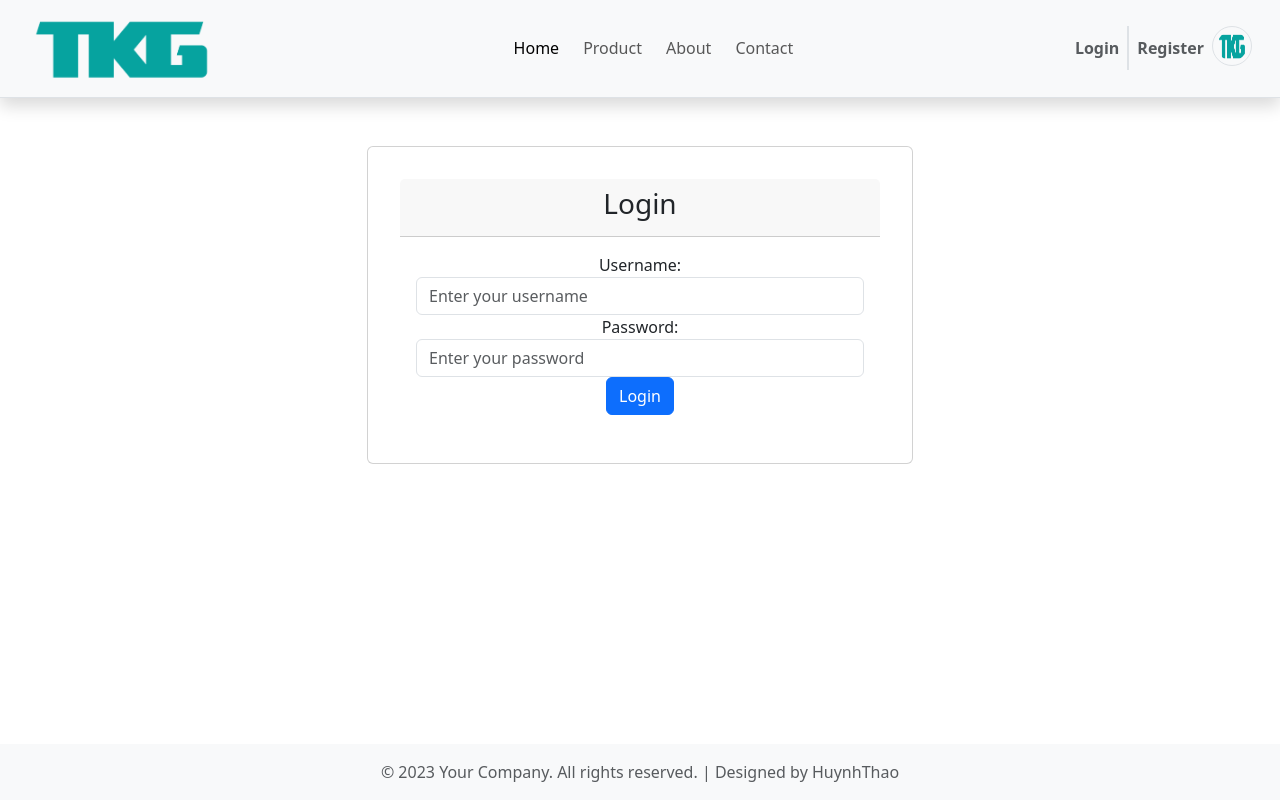
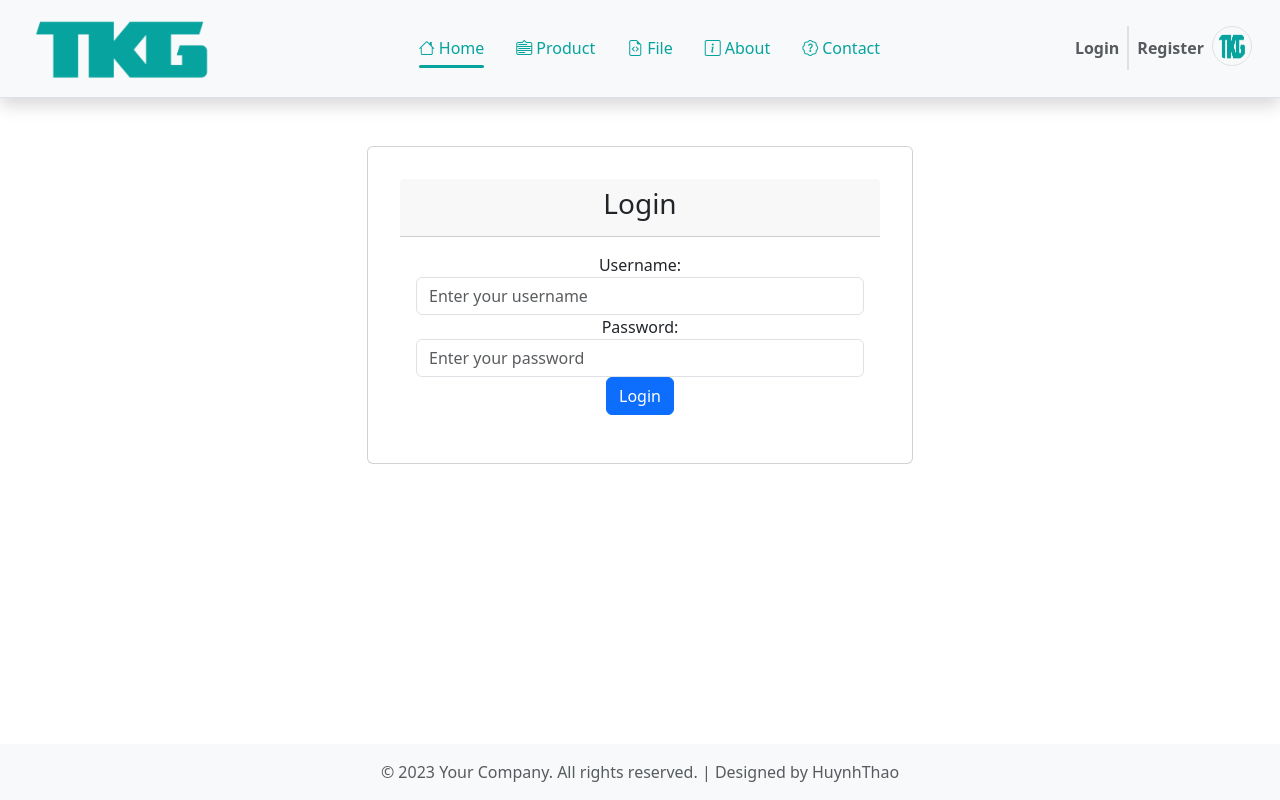
Before and after one commit to huynhthao12a3/react-demo, a React (Vite) app: page /home in a window 1280 px wide. Built offline with nearby package versions, Linux system fonts and the light colour scheme.

Commit message:
save file, make File View

```diff
--- /dev/null
+++ b/src/api/File/index.js
@@ -0,0 +1,10 @@
+import axiosClient from "../axiosClient";
+
+const fileApi = {
+	getAllFile: () => {
+		const url = "/tds/file/files";
+		return axiosClient.get(url);
+	},
+};
+
+export default fileApi;
--- a/src/api/Product/index.js
+++ b/src/api/Product/index.js
@@ -1,6 +1,5 @@
 import axiosClient from "../axiosClient";
 
-let url = "";
 const productApi = {
 	getAllProduct: () => {
 		const url = "/tds/product/getAllProduct";
--- a/src/api/index.js
+++ b/src/api/index.js
@@ -1,3 +1,4 @@
 import productApi from "./Product";
+import fileApi from "./File";
 
-export { productApi };
+export { productApi, fileApi };
--- a/src/main.jsx
+++ b/src/main.jsx
@@ -16,6 +16,7 @@ import NewProduct from "./webpage/NewProduct.jsx";
 import "bootstrap/dist/css/bootstrap.min.css";
 import "bootstrap/dist/js/bootstrap.min.js";
 import "bootstrap-icons/font/bootstrap-icons.css";
+import FileView from "./webpage/FileView.jsx";
 
 const hasToken = !!localStorage.getItem("token");
 
@@ -45,6 +46,7 @@ ReactDOM.createRoot(document.getElementById("root")).render(
 					{/* <Route path="/about" element={<About />}></Route> */}
 					<Route path="/" element={<Login />}></Route>
 					<Route path="/product" element={<ProductView />}></Route>
+					<Route path="/file" element={<FileView />}></Route>
 					<Route path="/new-product" element={<NewProduct />}></Route>
 				</Route>
 			</Routes>
--- a/src/webpage/common/components/Navigation.jsx
+++ b/src/webpage/common/components/Navigation.jsx
@@ -2,6 +2,7 @@ import React, { useState } from "react";
 import { Navbar, Nav, NavDropdown, Image } from "react-bootstrap";
 import { Link, NavLink, useNavigate } from "react-router-dom";
 import logo from "../images/tkg_logo.webp";
+import "../css/navigation.css";
 
 function Navigation(props) {
 	const navigate = useNavigate();
@@ -11,25 +12,33 @@ function Navigation(props) {
 		navigate("/");
 	};
 	return (
-		<Navbar id="client-navbar" collapseOnSelect expand="xl" className="bg-light text-dark shadow border-bottom flex-shrink-0">
+		<Navbar
+			id="client-navbar"
+			collapseOnSelect
+			expand="xl"
+			className="bg-light text-dark shadow border-bottom flex-shrink-0"
+		>
 			<div className="container-fluid">
 				<Navbar.Brand href="/home">
 					<Image alt="logo" src={logo} width="200px" fluid />
 				</Navbar.Brand>
 				<Navbar.Toggle aria-controls="responsive-navbar-nav" />
-				<Navbar.Collapse id="responsive-navbar-nav">
+				<Navbar.Collapse id="responsive-navbar-nav" className="fs-6">
 					<Nav className="mx-auto">
-						<NavLink className="nav-link" to="/home">
-							<i className="mdi mdi-home-outline me-2"></i>Home
+						<NavLink className="nav-link mx-2" to="/home">
+							<i className="bi bi-house me-1"></i>Home
 						</NavLink>
-						<NavLink className="nav-link" to="/product">
-							<i className="mdi mdi-archive-outline me-2"></i>Product
+						<NavLink className="nav-link mx-2" to="/product">
+							<i className="bi bi-menu-down me-1"></i>Product
 						</NavLink>
-						<NavLink className="nav-link" to="/about">
-							<i className="mdi mdi-newspaper me-2"></i>About
+						<NavLink className="nav-link mx-2" to="/file">
+							<i className="bi bi-file-earmark-code me-1"></i>File
 						</NavLink>
-						<NavLink className="nav-link" to="/contact">
-							<i className="mdi mdi-note-multiple-outline me-2"></i>Contact
+						<NavLink className="nav-link mx-2" to="/about">
+							<i className="bi bi-info-square me-1"></i>About
+						</NavLink>
+						<NavLink className="nav-link mx-2" to="/contact">
+							<i className="bi bi-patch-question me-1"></i>Contact
 						</NavLink>
 					</Nav>
 
@@ -49,16 +58,29 @@ function Navigation(props) {
 							</div>
 						) : (
 							<div className="d-flex text-end align-items-center">
-								<Link to="/login" className="text-decoration-none text-muted fw-bold border-end px-2 text-center">
+								<Link
+									to="/login"
+									className="text-decoration-none text-muted fw-bold border-end px-2 text-center"
+								>
 									Login
 								</Link>
-								<Link to="/register" className="text-decoration-none text-muted fw-bold border-start px-2 text-center">
+								<Link
+									to="/register"
+									className="text-decoration-none text-muted fw-bold border-start px-2 text-center"
+								>
 									Register
 								</Link>
 							</div>
 						)}
 
-						<img id="admin-img-avatar" src={logo} alt="" width="40" height="40" className=" rounded-circle border p-1" />
+						<img
+							id="admin-img-avatar"
+							src={logo}
+							alt=""
+							width="40"
+							height="40"
+							className=" rounded-circle border p-1"
+						/>
 					</div>
 				</Navbar.Collapse>
 			</div>
--- /dev/null
+++ b/src/webpage/common/css/navigation.css
@@ -0,0 +1,44 @@
+#client-navbar .navbar-brand {
+    background-color: unset;
+
+
+}
+
+#responsive-navbar-nav .nav-link {
+    position: relative;
+    color: #06A39F;
+    background-color: unset;
+}
+
+#responsive-navbar-nav .nav-link::before {
+    content: "";
+    display: block;
+    position: absolute;
+    bottom: 0px;
+    left: 8px;
+    right: 8px;
+    height: 3px;
+    border-radius: 4px;
+    width: calc(100% - 16px);
+    background-color: #06A39F;
+    transform-origin: right top;
+    transform: scale(0, 1);
+    transition: color 0.5s, transform 0.3s ease-out;
+}
+
+#responsive-navbar-nav .nav-link:hover,
+#responsive-navbar-nav .nav-link:hover::before {
+    transform-origin: left top;
+    transform: scale(1, 1);
+    text-decoration: none !important;
+}
+
+#responsive-navbar-nav .nav-link.active {
+    text-decoration: none !important;
+}
+
+
+#responsive-navbar-nav .nav-link.active::before {
+    transform-origin: left top;
+    transform: scale(1, 1);
+}
```
Also changed, not shown: src/webpage/FileView.jsx (added, +50 -0 lines).
